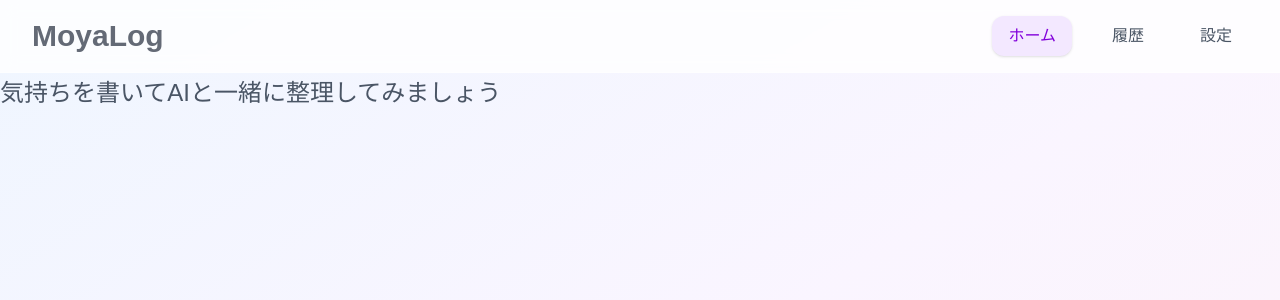
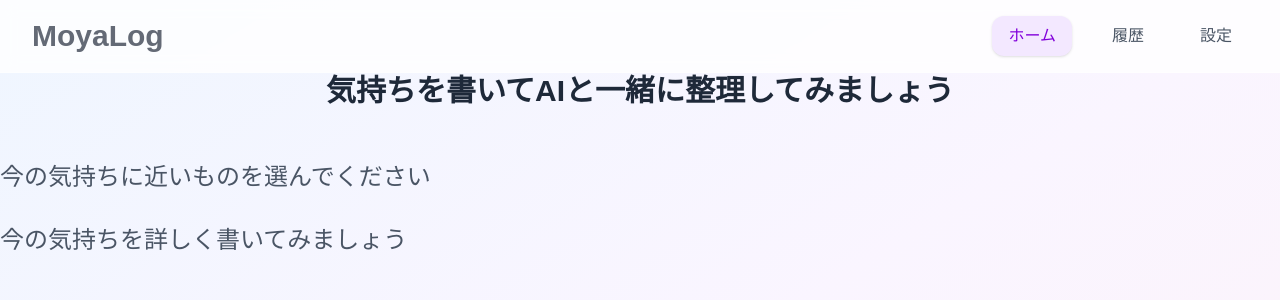
Before and after one commit to yuki-o-tech/moyalog-ai, a Next.js app: page /home in a window 1280 px wide. Shown: the top 300 px of the page. Built offline with nearby package versions, Linux system fonts and the light colour scheme.

Commit message:
feat: add PageTitle component

```diff
--- a/src/app/home/page.tsx
+++ b/src/app/home/page.tsx
@@ -1,9 +1,14 @@
-import { Title } from "@/components/SectionTitle"
+import { PageTitle } from "@/components/PageTitle"
+import { SectionTitle } from "@/components/SectionTitle"
 
 const Home = () => {
   return (
     <>
-      <Title title="気持ちを書いてAIと一緒に整理してみましょう" />
+      <div className="text-center mb-12">
+        <PageTitle title="気持ちを書いてAIと一緒に整理してみましょう" />
+      </div>
+      <SectionTitle title="今の気持ちに近いものを選んでください" />
+      <SectionTitle title="今の気持ちを詳しく書いてみましょう" />
     </>
   )
 }
--- /dev/null
+++ b/src/components/PageTitle.tsx
@@ -0,0 +1,7 @@
+interface PageTitleProps {
+  title: string
+}
+
+export const PageTitle = ({ title }: PageTitleProps) => {
+  return <h1 className="text-3xl font-bold text-gray-800 mb-4"> {title}</h1>
+}
--- a/src/components/SectionTitle.tsx
+++ b/src/components/SectionTitle.tsx
@@ -1,8 +1,8 @@
-type TitleProps = {
+type SectionTitleProps = {
   title: string
 }
 
-export const Title = ({ title }: TitleProps) => {
+export const SectionTitle = ({ title }: SectionTitleProps) => {
   return (
     <div className="mb-6">
       <h2 className="text-2xl text-gray-600 leading-relaxed">{title}</h2>
```
